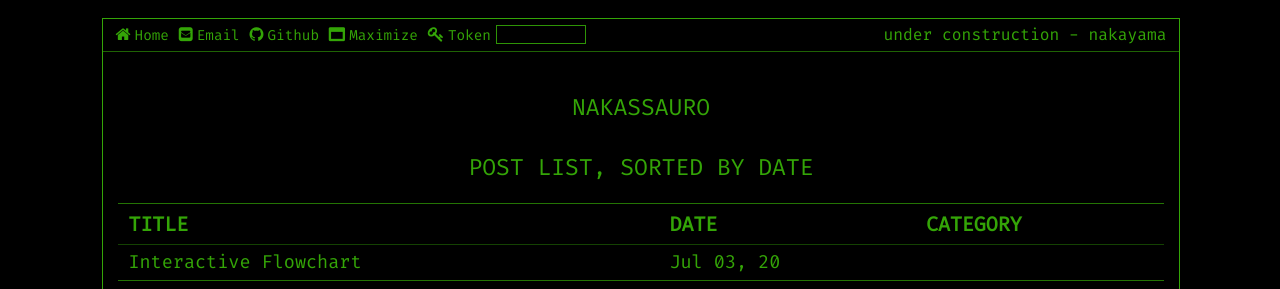
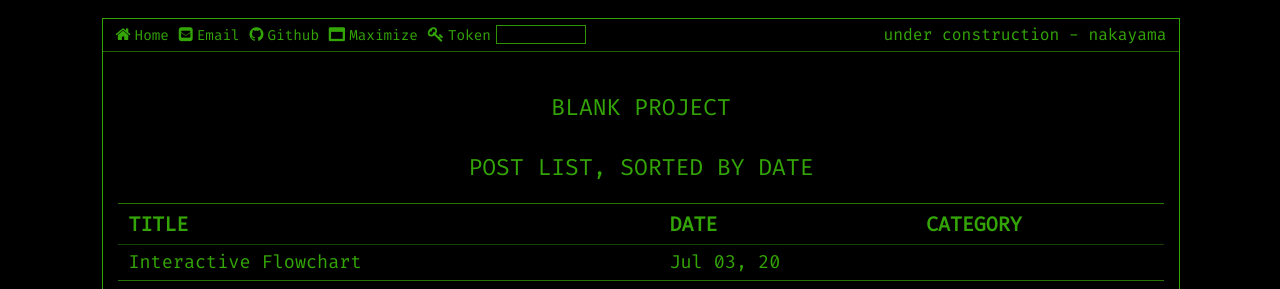
Before and after one commit to vnakayama/vnakayama.github.io, a Jekyll site: the page built from pages/index.md, in a window 1280 px wide. Shown: the top 289 px of the page. Built offline with Jekyll 4.4.1, drawn with Linux system fonts in a browser that asks for light colours.

Commit message:
change title

```diff
--- a/pages/index.md
+++ b/pages/index.md
@@ -11,4 +11,4 @@ encrypted_text: true
 permalink: /
 ---
 
-# NAKASSAURO
+# BLANK PROJECT
```
